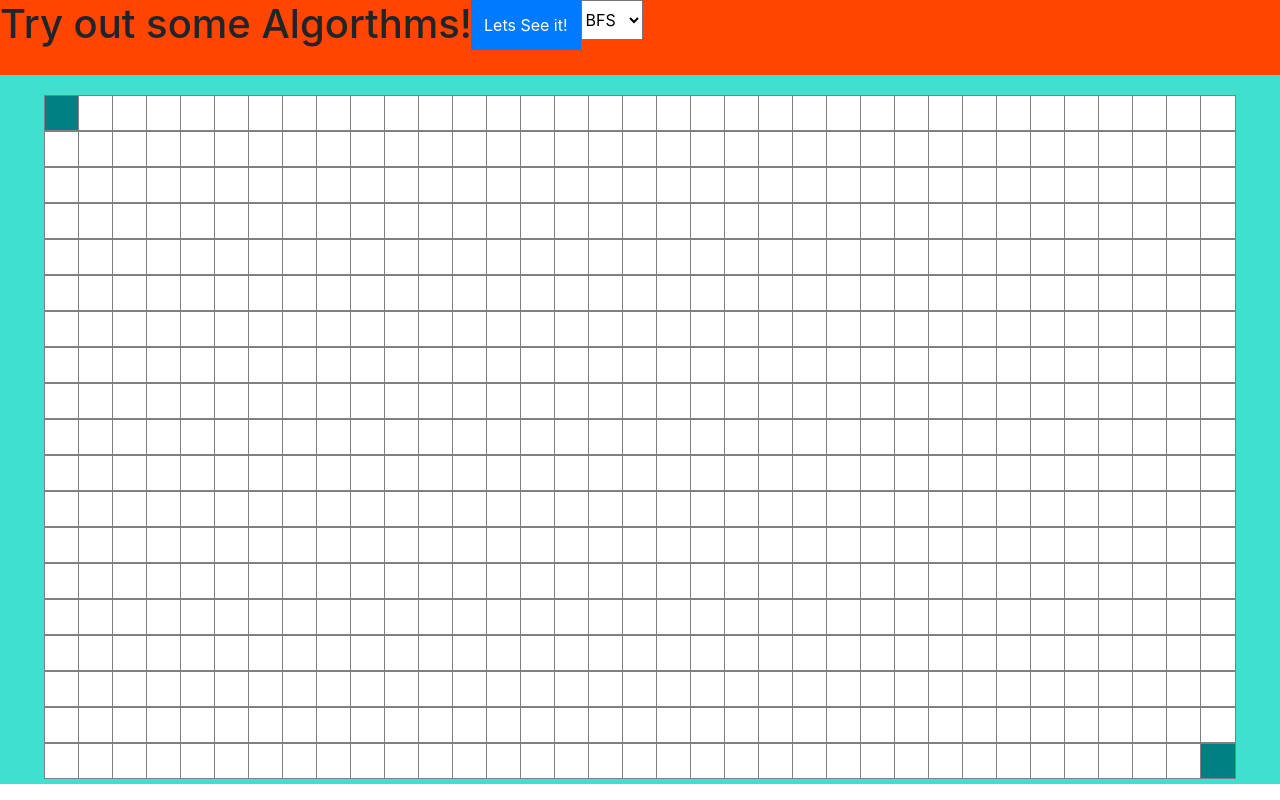
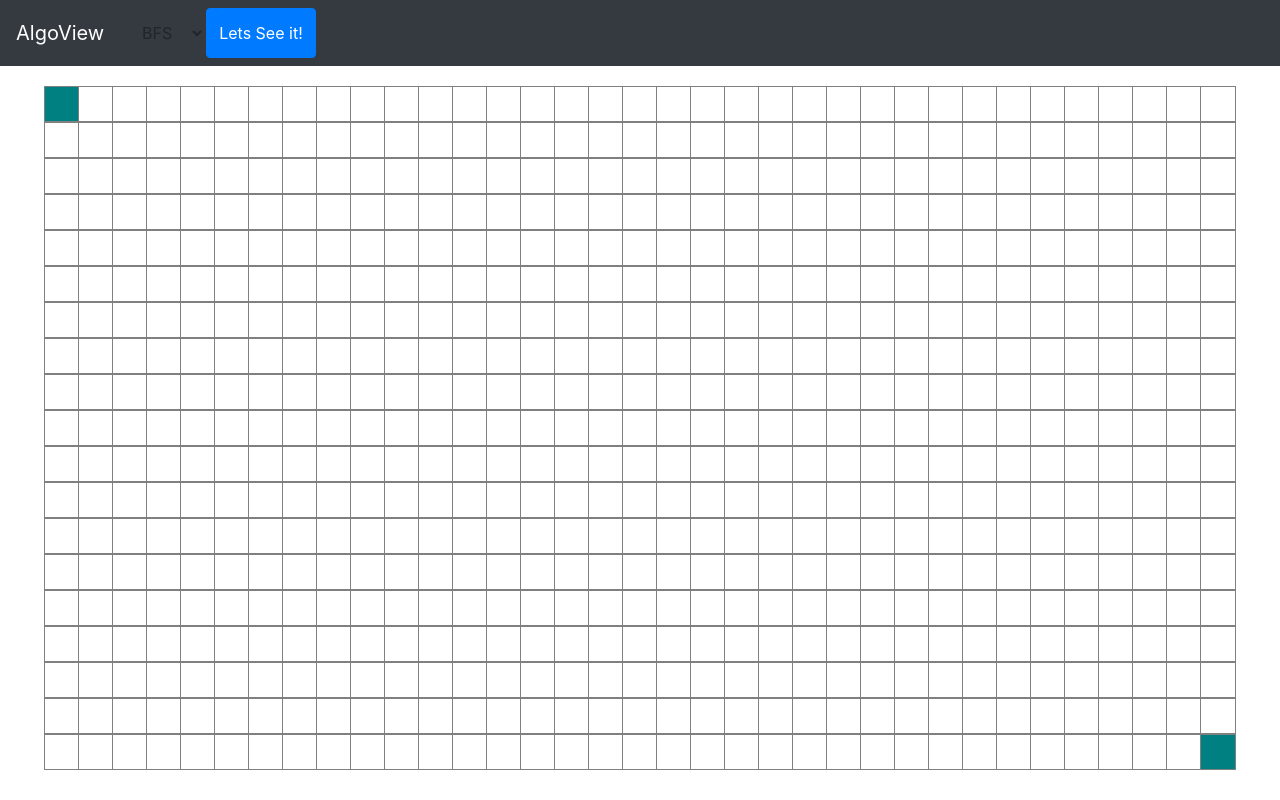
Before and after one commit to ryanlberg/AlgoViewer, a React (Create React App) app: page / in a window 1280 px wide. Built offline with nearby package versions, Linux system fonts and the light colour scheme.

Commit message:
updated navbar

```diff
--- a/package.json
+++ b/package.json
@@ -7,6 +7,7 @@
     "@testing-library/react": "^11.2.5",
     "@testing-library/user-event": "^12.6.3",
     "bootstrap": "^4.6.0",
+    "bootstrap-react": "^0.5.0-alpha.14",
     "react": "^17.0.1",
     "react-bootstrap": "^1.4.3",
     "react-dom": "^17.0.1",
--- a/src/App.css
+++ b/src/App.css
@@ -1,6 +1,6 @@
 .App {
   text-align: center;
-  background-color: turquoise;
+  background-color: white;
 }
 
 .App-logo {
--- a/src/css/navbar.css
+++ b/src/css/navbar.css
@@ -11,9 +11,5 @@
 .center {
     height: 50px;
     text-align: left;
-    margin: ;
+    background-color: blue;
 }
-
-.left {
-    margin: auto auto 0;
-}
--- a/src/scripts/board.jsx
+++ b/src/scripts/board.jsx
@@ -2,7 +2,7 @@ import React, {Component} from 'react';
 import { runGraphType } from './graph/graphAlgos';
 import { makeGrid, generateGridWithNewNode} from './utilities';
 import Square from './square';
-import Navbar from './navbar.jsx';
+import MyNavbar from './navbar.jsx';
 
 const NODESIZE = 34;
 const NAVBARSIZE = 75;
@@ -170,7 +170,7 @@ export default class Board extends Component {
       //const { grid } = this.state;
       return (
         <div>
-         <Navbar running={this.props.running} runSelected={this.runSelected} resetState={this.resetState}></Navbar>
+         <MyNavbar running={this.props.running} runSelected={this.runSelected} resetState={this.resetState}></MyNavbar>
           <div className='gridcol'>
             {this.state.grid.map((row, id) => {
               return (
--- a/src/scripts/navbar.jsx
+++ b/src/scripts/navbar.jsx
@@ -1,8 +1,10 @@
 import React, {Component} from 'react';
 import Button from 'react-bootstrap/Button'
 import Dropdown from 'react-bootstrap/Dropdown'
+import Navbar from 'react-bootstrap/Navbar'
+import Nav from 'react-bootstrap/Nav'
 
-export default class Navbar extends Component {
+export default class MyNavbar extends Component {
     constructor(props) {
       super(props);
       this.state = {
@@ -14,6 +16,19 @@ export default class Navbar extends Component {
 
     render () {
       return (
+
+      <Navbar bg="dark" variant="dark">
+        <Navbar.Brand href="#home">AlgoView</Navbar.Brand>
+        <Nav className="mr-auto">
+          <select className="btn center" id="selected" disabled={this.props.running} id="selected" onChange={() => this.props.resetState()} >
+            <option value="BFS">BFS</option>
+            <option value="DFS">DFS</option>
+            <option value="ASTAR">Astar</option>
+          </select>
+          <Button className="btn" disabled={this.props.running} id="simulate" onClick={() => this.props.runSelected() }> Lets See it!</Button>
+        </Nav>
+      </Navbar>
+        /*
       <div className="Banner">
         <div class="btn-group">
           <h1>Try out some Algorthms!</h1>
@@ -25,6 +40,7 @@ export default class Navbar extends Component {
           </select>
           </div>
         </div>
+        */
       )
 
     }
```
Also changed, not shown: 1 other file (tests, documents, lock files or other folders).
